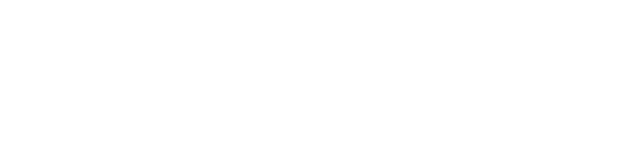
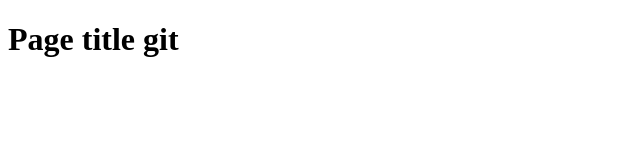
Before and after one commit to illushaaaa/my-project, a plain HTML site: page index.html in a window 1280 px wide. Shown: the whole page, without its empty margins (0-640 px from the left). Drawn offline with Linux system fonts and the light colour scheme.

Commit message:
add page title

```diff
--- a/index.html
+++ b/index.html
@@ -6,6 +6,6 @@
   <title>Document</title>
 </head>
 <body>
-
+  <h1>Page title git</h1>
 </body>
 </html>
```
